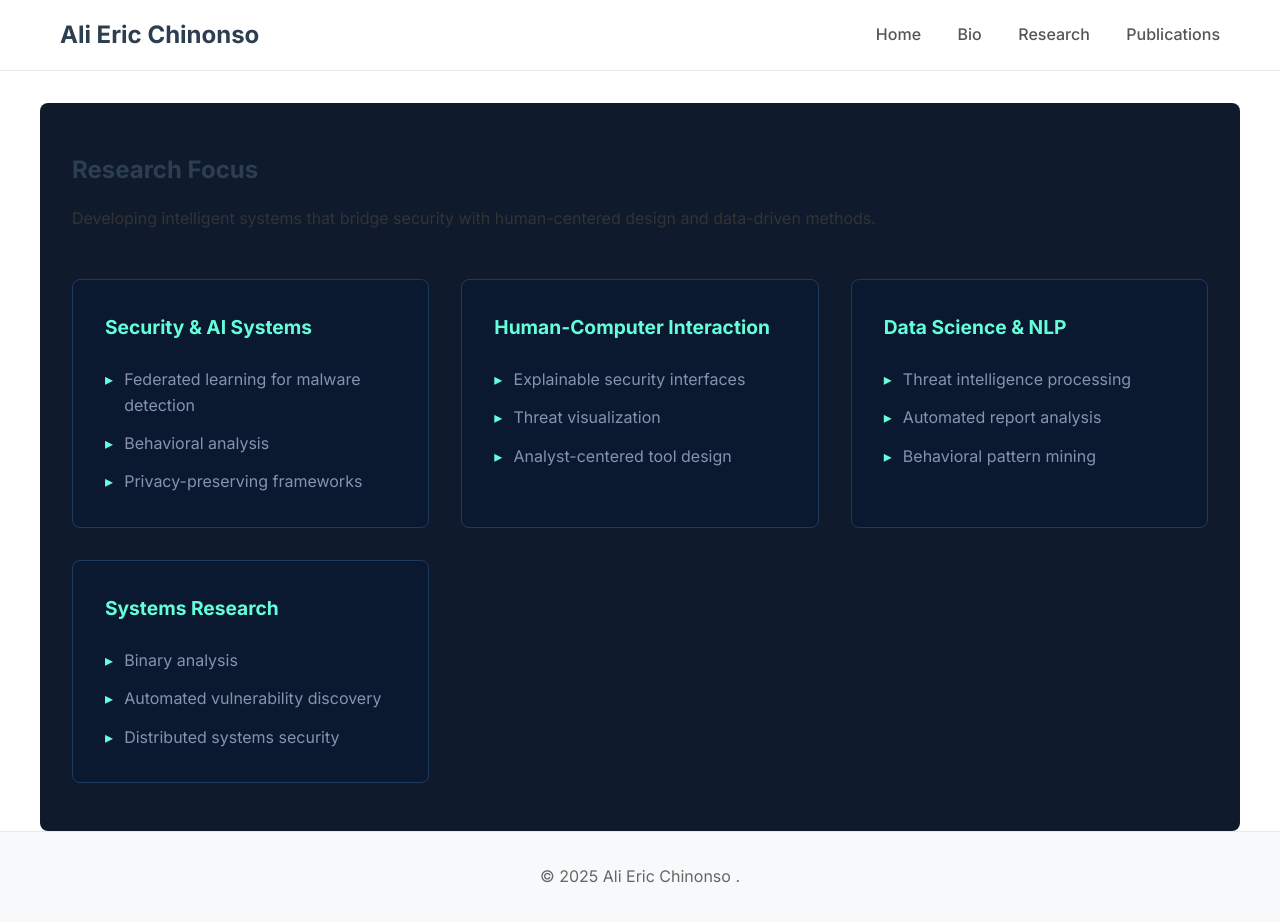
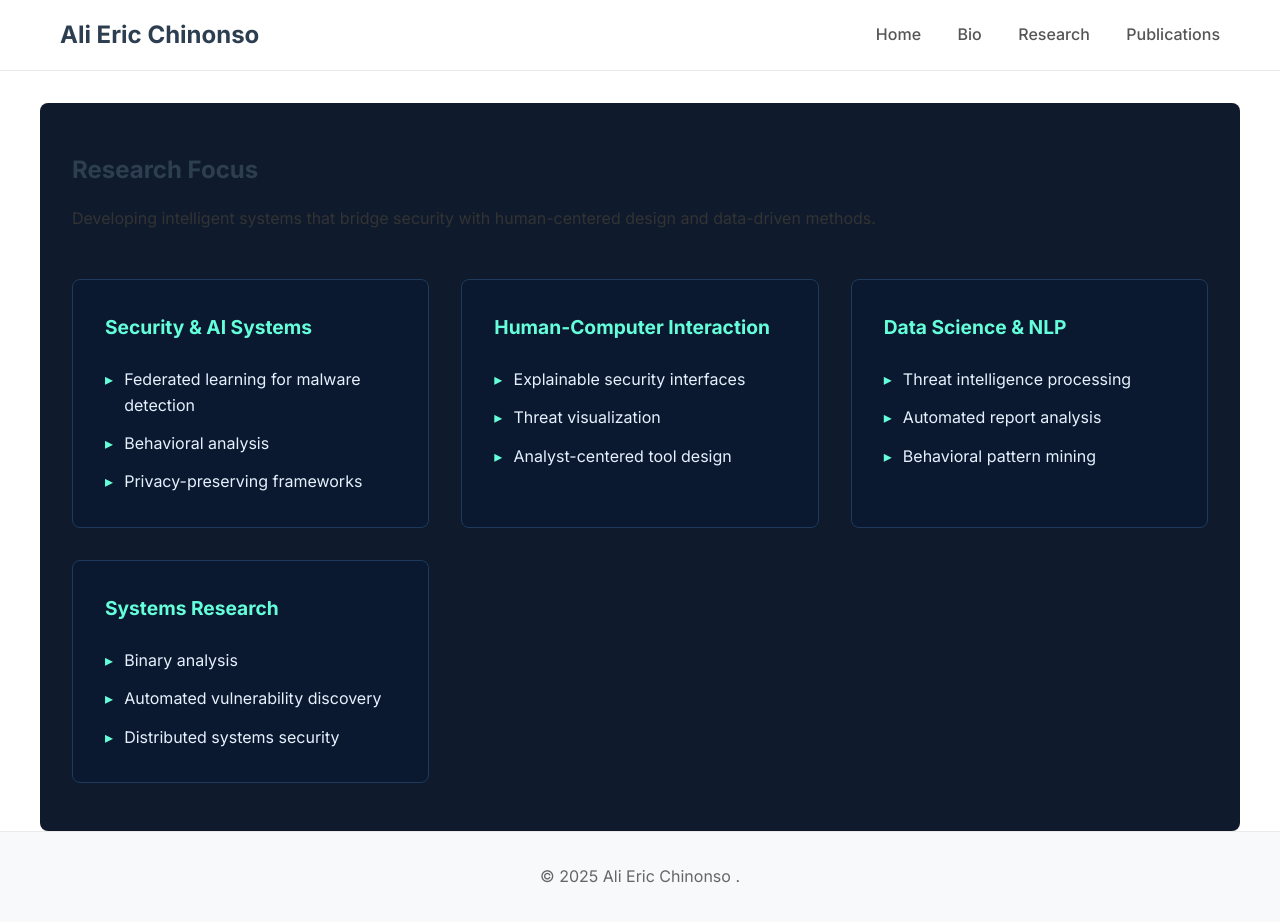
Before and after one commit to EmpireNetwork123/EmpireNetwork123.github.io, a Jekyll site: the page built from research.md, in a window 1280 px wide and 922 px high. Built offline with Jekyll 4.4.1, drawn with Linux system fonts in a browser that asks for light colours.

Commit message:
Refactor CSS for improved readability and layout
Updated styles for various elements including research cards and content background for better readability and contrast.

```diff
--- a/assets/css/main.css
+++ b/assets/css/main.css
@@ -163,6 +163,7 @@ body {
 
 }
 
+
 /* ===== ENHANCED RESEARCH STYLES ===== */
 .research-grid {
   display: grid;
@@ -200,7 +201,7 @@ body {
 }
 
 .research-card li {
-  color: #8892b0;
+  color: #e6f1ff;  /* Changed to white for better readability */
   line-height: 1.6;
   margin-bottom: 0.8rem;
   padding-left: 1.2rem;
```
